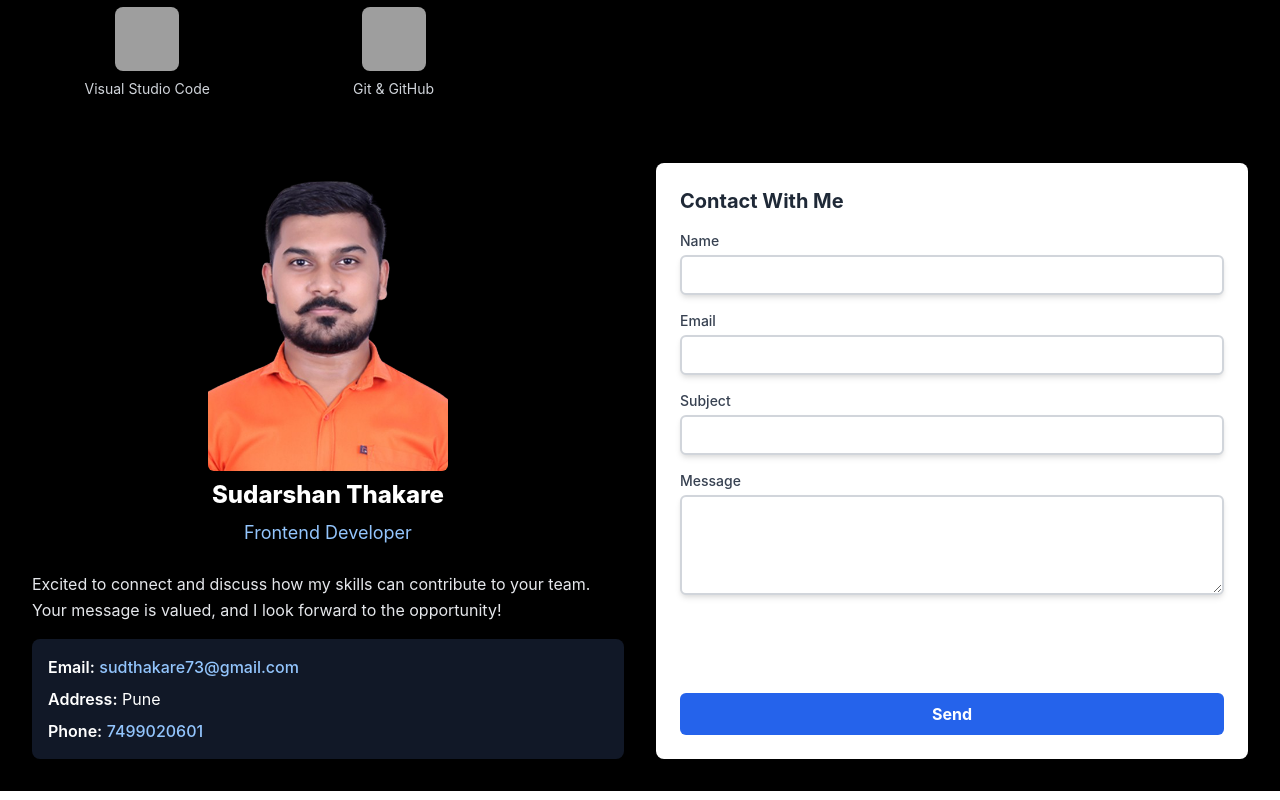
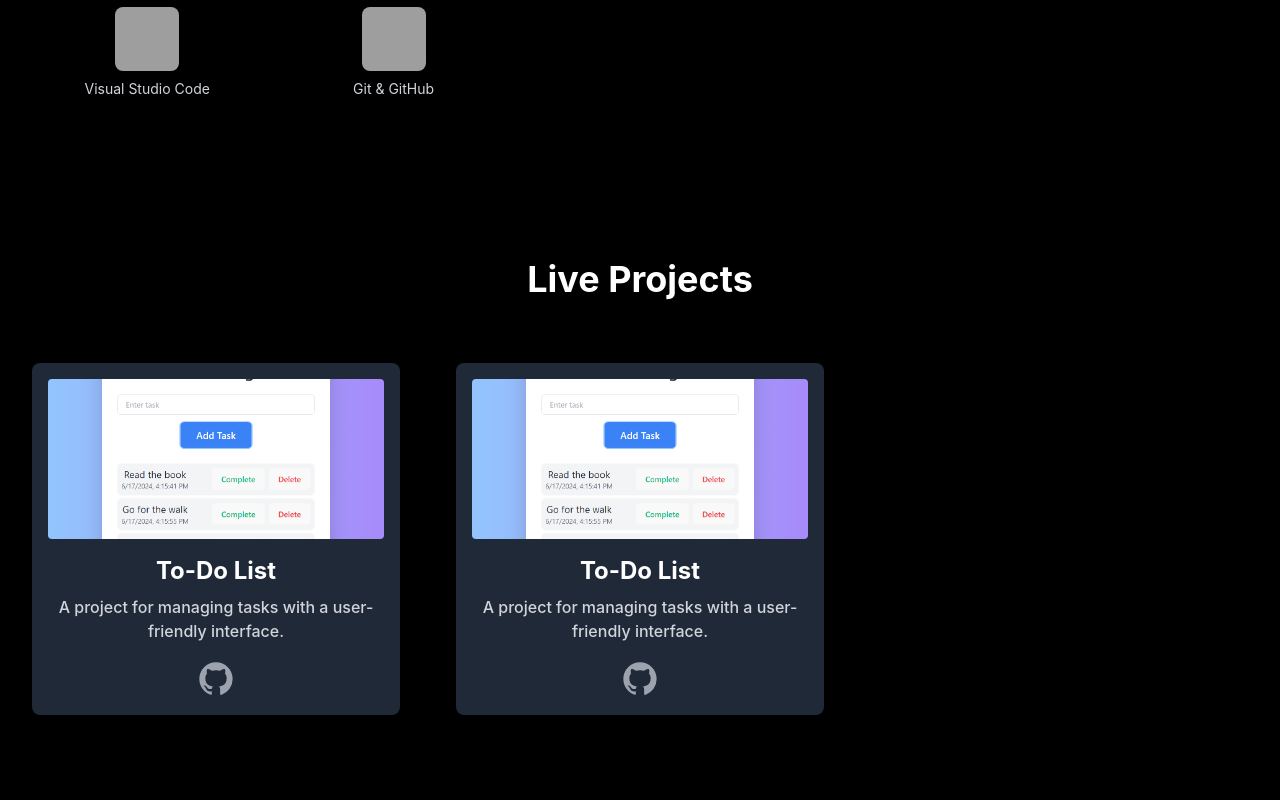
Before and after one commit to darshan654/centralogic-Assigment-4, a React (Vite) app: page / in a window 1280 px wide. Shown: the part 1160-1960 px from the top of the page. Built offline with nearby package versions, Linux system fonts and the light colour scheme; grey boxes are pictures that could not be loaded.

Commit message:
project added

```diff
--- a/src/App.jsx
+++ b/src/App.jsx
@@ -5,6 +5,7 @@ import FindMeSection from './components/FindMeSection';
 import EducationSection from './components/EducationSection';
 import SkillsSection from './components/SkillsSection';
 import ContactSection from './components/ContactSection';
+import ProjectSection from './components/ProjectSection';
 
 
 const App = () => {
@@ -41,6 +42,8 @@ const App = () => {
       {/* Skills Section */}
       <SkillsSection/>
 
+      {/*ProjectSection*/}
+      <ProjectSection/>
 
       {/* Contact Section */}
       <ContactSection/>
--- a/src/components/Header.jsx
+++ b/src/components/Header.jsx
@@ -9,7 +9,7 @@ export default function Header() {
             <a href="#home" className="hover:text-blue-500 hover:underline">Home</a>
             <a href="#education" className="hover:text-blue-500 hover:underline">Education</a>
             <a href="#skills" className="hover:text-blue-500 hover:underline">Tech Skills</a>
-            {/* <a href="#projects" className="hover:text-blue-500 hover:underline">Projects</a> */}
+            <a href="#projects" className="hover:text-blue-500 hover:underline">Projects</a>
             <a href="#contact" className="hover:text-blue-500 hover:underline">Contact</a>
           </div>
         </nav>
--- /dev/null
+++ b/src/components/ProjectSection.jsx
@@ -0,0 +1,50 @@
+import React from 'react';
+
+const ProjectSection = () => {
+    return (
+        <section id="projects" className="w-full py-20 border-b-[1px] border-b-black p-8">
+            <div className="py-6 lg:py-12 font-titleFont flex flex-col gap-4 mx-auto max-w-7xl">
+                <h2 className="text-3xl md:text-4xl font-bold text-white text-center mb-4">Live Projects</h2>
+            </div>
+            <div className="grid grid-cols-1 md:grid-cols-2 xl:grid-cols-3 gap-6 xl:gap-14 mx-auto max-w-7xl">
+                <ProjectCard
+                    imageSrc="/assets/project/todolist.png"
+                    title="To-Do List"
+                    description="A project for managing tasks with a user-friendly interface."
+                    netlifyLink="#"  // Replace with actual Netlify link when ready
+                    githubLink="https://github.com/your-username/your-repo"  // Replace with actual GitHub link
+                />
+
+<ProjectCard
+                    imageSrc="/assets/project/todolist.png"
+                    title="To-Do List"
+                    description="A project for managing tasks with a user-friendly interface."
+                    netlifyLink="#"  // Replace with actual Netlify link when ready
+                    githubLink="https://github.com/your-username/your-repo"  // Replace with actual GitHub link
+                />
+                {/* Add more ProjectCard components for other projects */}
+            </div>
+        </section>
+    );
+};
+
+const ProjectCard = ({ imageSrc, title, description, netlifyLink, githubLink }) => {
+    return (
+        <a href={netlifyLink} target="_blank" rel="noopener noreferrer" className="bg-gray-800 p-4 rounded-lg shadow-lg transform hover:scale-105 transition-transform duration-300 ease-in-out block">
+            <img src={imageSrc} alt={title} className="w-full h-40 object-cover mb-4 rounded" />
+            <div className="text-center">
+                <h3 className="text-xl md:text-2xl font-bold text-white mb-2">{title}</h3>
+                <p className="text-gray-300">{description}</p>
+                <div className="flex justify-center mt-4">
+                    <a href={githubLink} target="_blank" rel="noopener noreferrer" className="text-gray-400 hover:text-gray-200">
+                        <svg className="w-8 h-8 md:w-10 md:h-10 fill-current" viewBox="0 0 24 24" xmlns="http://www.w3.org/2000/svg">
+                            <path fillRule="evenodd" clipRule="evenodd" d="M12 2C6.48 2 2 6.48 2 12c0 4.42 2.865 8.17 6.84 9.49.5.09.68-.22.68-.48l-.01-1.68c-2.782.6-3.37-1.34-3.37-1.34-.455-1.15-1.112-1.46-1.112-1.46-.91-.62.07-.61.07-.61 1.006.07 1.532 1.03 1.532 1.03.893 1.53 2.347 1.09 2.92.83.09-.65.35-1.09.64-1.34-2.24-.25-4.588-1.12-4.588-5.01 0-1.11.4-2.01 1.03-2.72-.1-.25-.45-1.287.1-2.675 0 0 .85-.27 2.775 1.04.8-.22 1.65-.33 2.5-.33.85 0 1.7.11 2.5.33 1.92-1.31 2.77-1.04 2.77-1.04.56 1.39.21 2.425.1 2.675.64.71 1.03 1.61 1.03 2.72 0 3.9-2.35 4.76-4.6 5.01.36.31.68.92.68 1.86l-.01 2.77c0 .26.18.57.69.47A10.013 10.013 0 0 0 22 12c0-5.52-4.48-10-10-10Z"/>
+                        </svg>
+                    </a>
+                </div>
+            </div>
+        </a>
+    );
+};
+
+export default ProjectSection;
--- a/src/components/WelcomeSection.jsx
+++ b/src/components/WelcomeSection.jsx
@@ -6,7 +6,7 @@ import previewImage1 from '/public/assets/profile1.jpg';
 export default function WelcomeSection() {
 
      //togel words
-  const words = ['a ReactJs Developer', 'a Frontend Developer'];
+  const words = ['a ReactJs Developer.', 'a Frontend Developer.'];
   const typingText = useTypingEffect(words, 150);
 //   const  typingText =
 
```
Also changed, not shown: public/assets/project/todolist.png (added).
